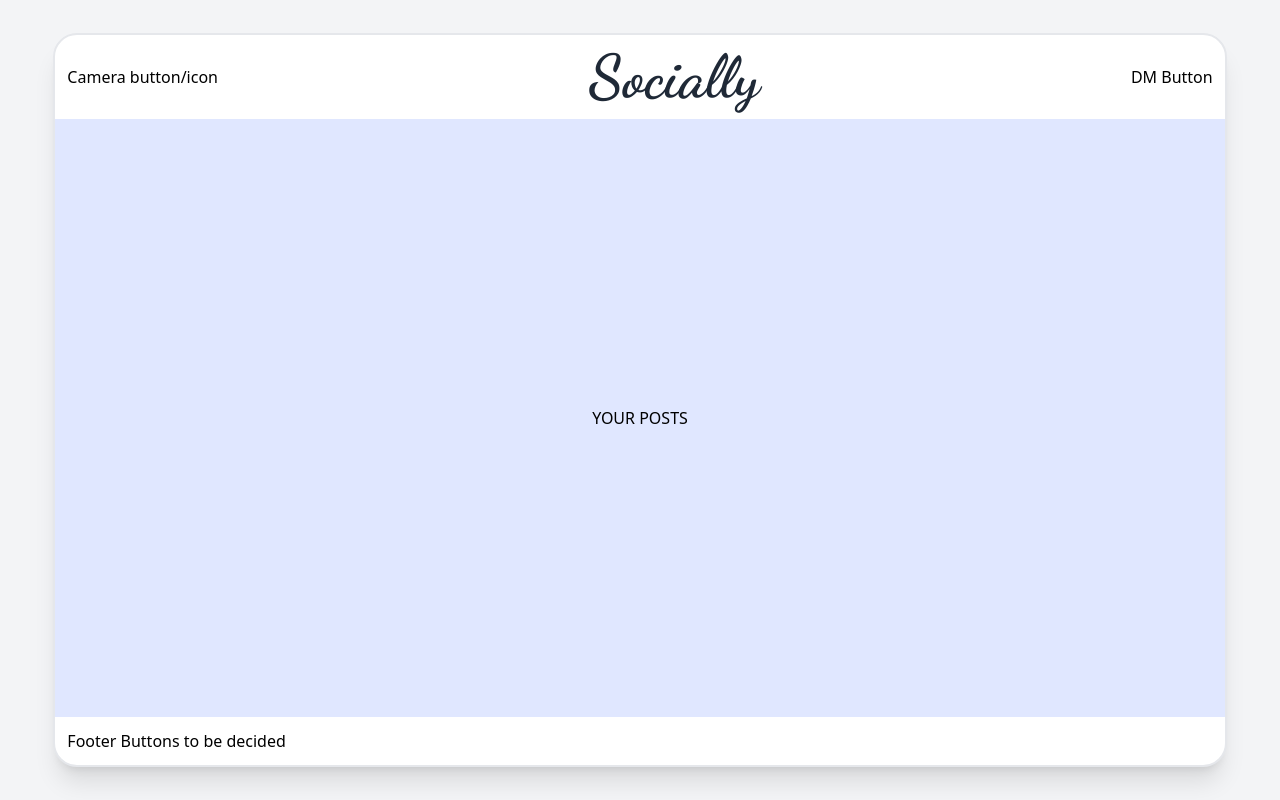
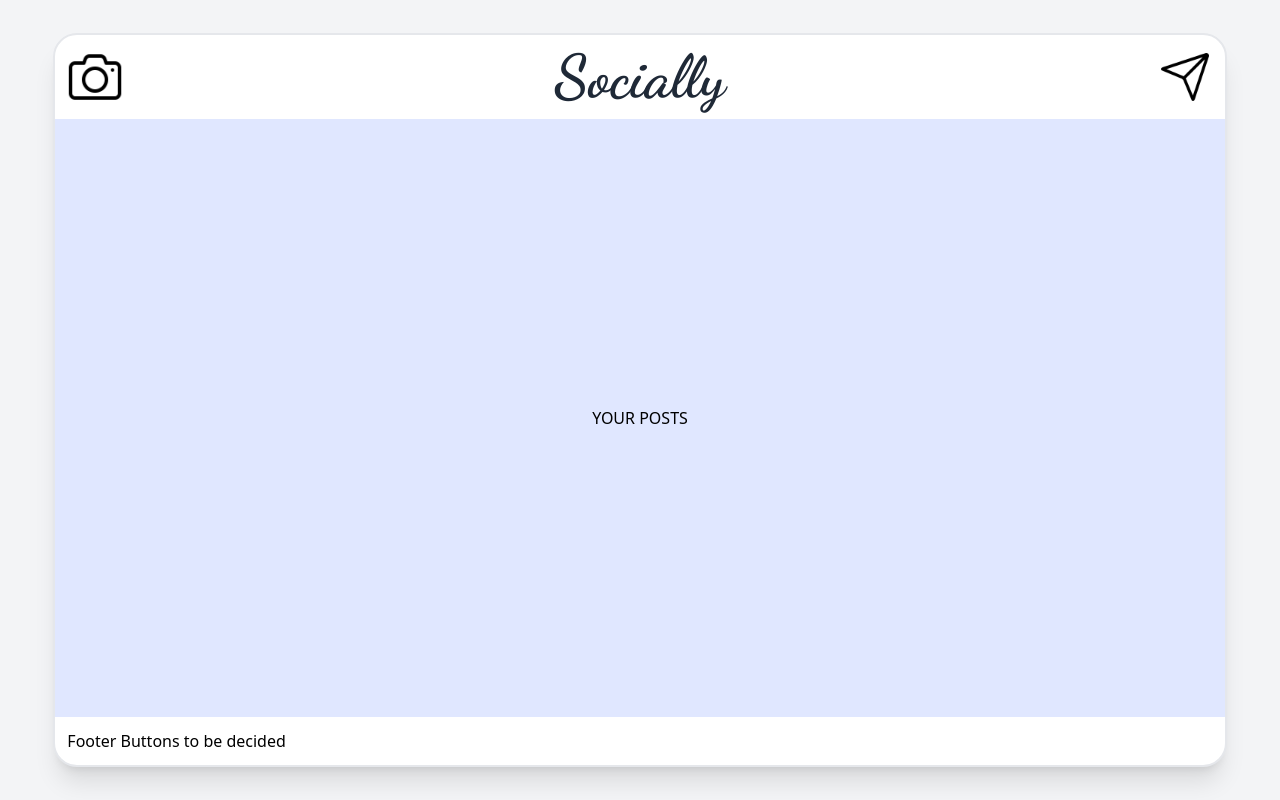
Before and after one commit to hk2201/instaClone, a React (Create React App) app in the folder frontend/socially/: page /posts in a window 1280 px wide. Built offline with nearby package versions, Linux system fonts and the light colour scheme.

Commit message:
Icons added for dm and camera,stored them in assets folder

```diff
--- a/frontend/socially/src/components/Header.jsx
+++ b/frontend/socially/src/components/Header.jsx
@@ -1,12 +1,18 @@
 import Title from "./Title";
+import cam from "../assets/camera.png";
+import dm from "../assets/send.png";
 function Header() {
   return (
     <div className=" rounded-3xl p-3 flex justify-between items-center">
-      <div>Camera button/icon</div>
+      <div className="size-14">
+        <img src={cam} alt="CAMERA" />
+      </div>
       <div className="">
         <Title />
       </div>
-      <div>DM Button</div>
+      <div className="size-12 mx-1">
+        <img src={dm} alt="SEND" />
+      </div>
     </div>
   );
 }
```
Also changed, not shown: frontend/socially/src/assets/camera.png (added), frontend/socially/src/assets/send.png (added).
